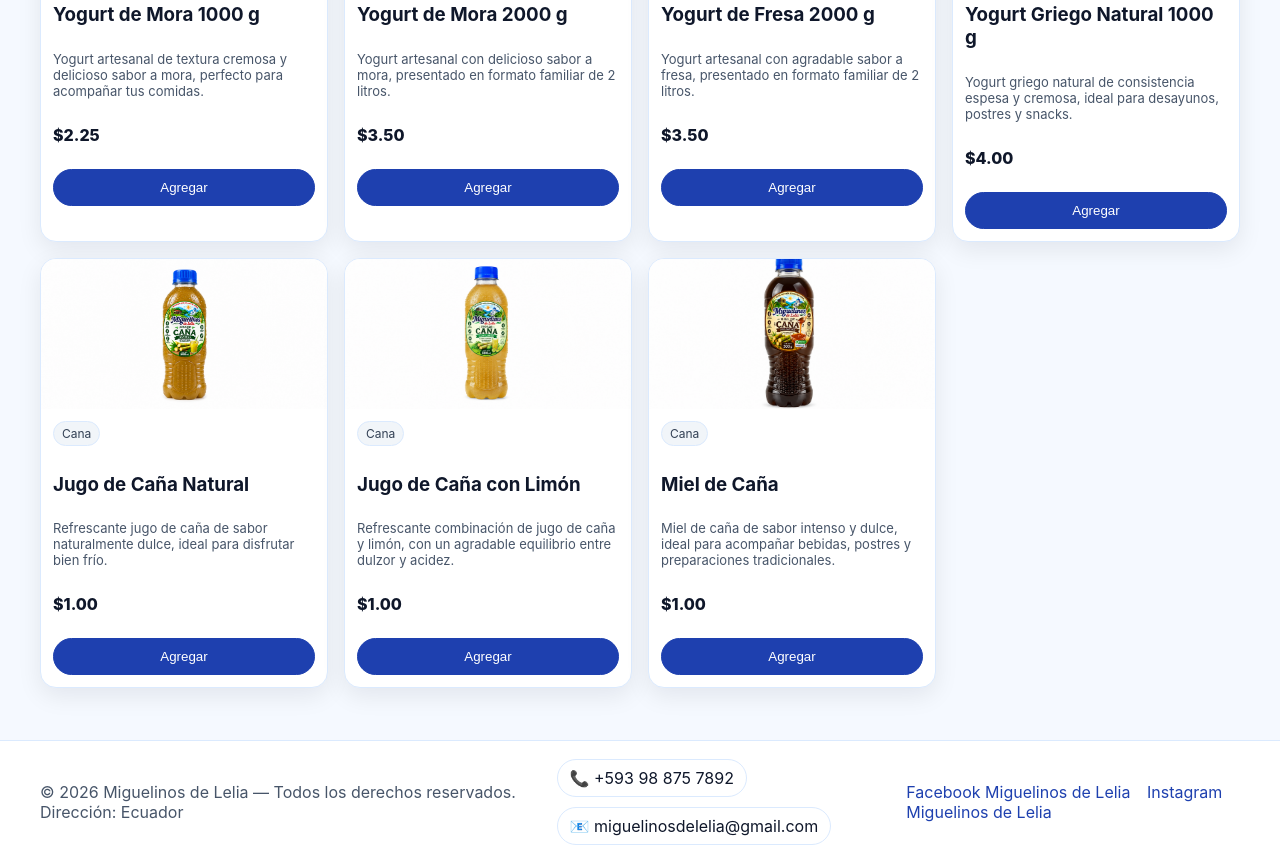
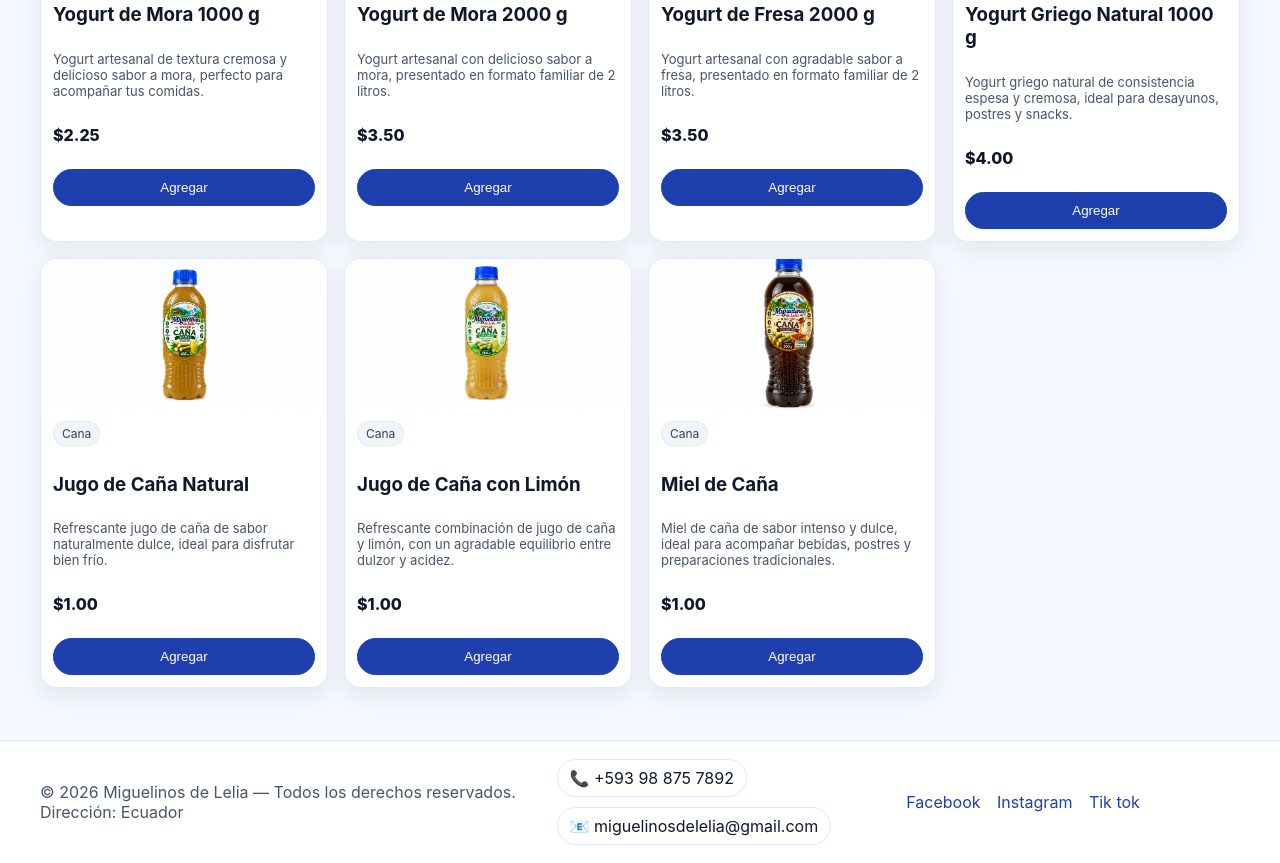
Before and after one commit to SEBLOP26/miguelinos_tienda_, a plain HTML site: page index.html in a window 1280 px wide. Shown: the part 1446-2309 px from the top of the page. Drawn offline with Linux system fonts and the light colour scheme.

Commit message:
Update index.html

```diff
--- a/index.html
+++ b/index.html
@@ -140,8 +140,9 @@
         <a class="chip" href="mailto:contacto@miguelinosdelelia.ec">📧 miguelinosdelelia@gmail.com</a>
       </div>
       <div class="foot-social">
-        <a class="link" href="https://www.facebook.com/profile.php?id=61593098914721" target="_blank" rel="noopener">Facebook Miguelinos de Lelia</a>
-        <a class="link" href="https://www.instagram.com/migelinos_de_lelia/" target="_blank" rel="noopener">Instagram Miguelinos de Lelia</a>
+        <a class="link" href="https://www.facebook.com/profile.php?id=61593098914721" target="_blank" rel="noopener">Facebook </a>
+        <a class="link" href="https://www.instagram.com/migelinos_de_lelia/" target="_blank" rel="noopener">Instagram </a>
+        <a class="link" href="https://www.tiktok.com/@miguelinos.de.lelia" target="_blank" rel="noopener">Tik tok </a>
       </div>
     </div>
   </footer>
```
